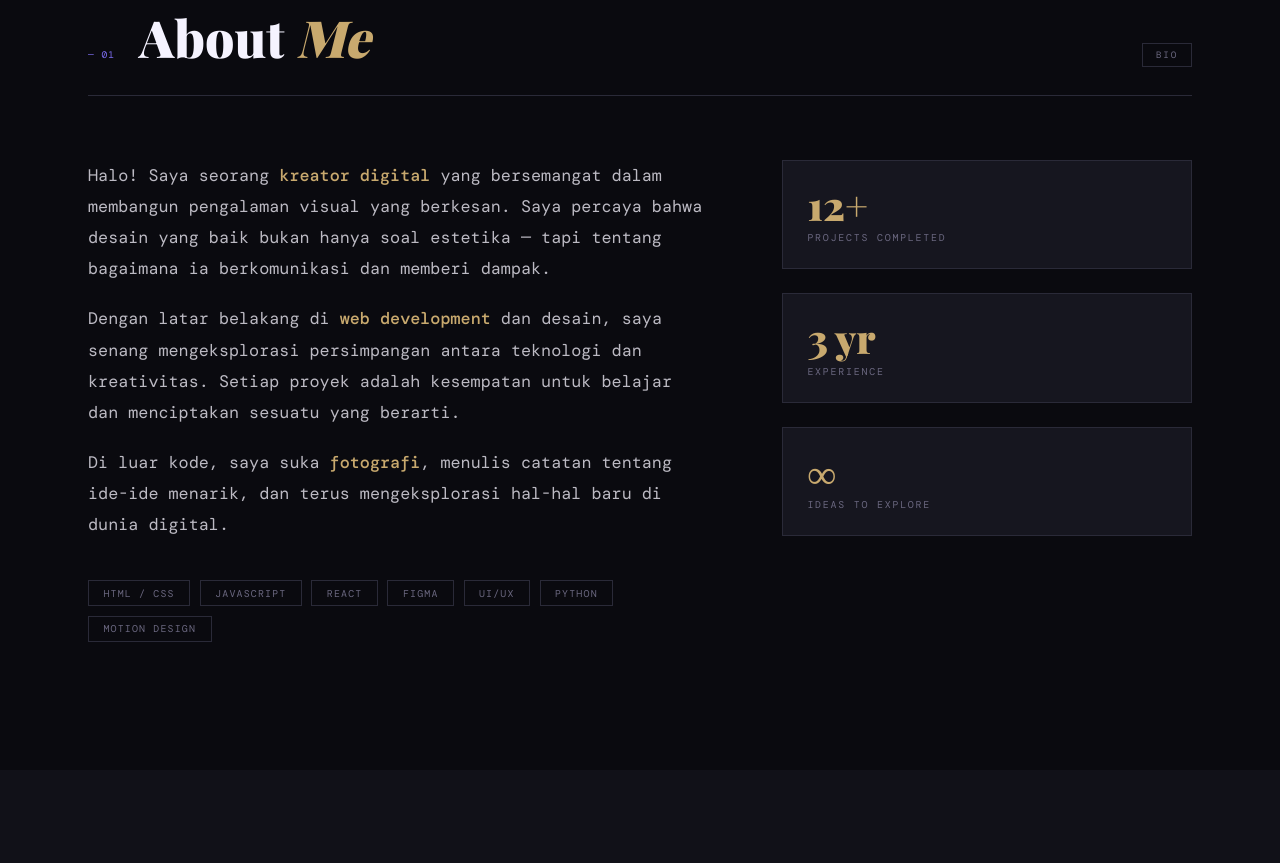
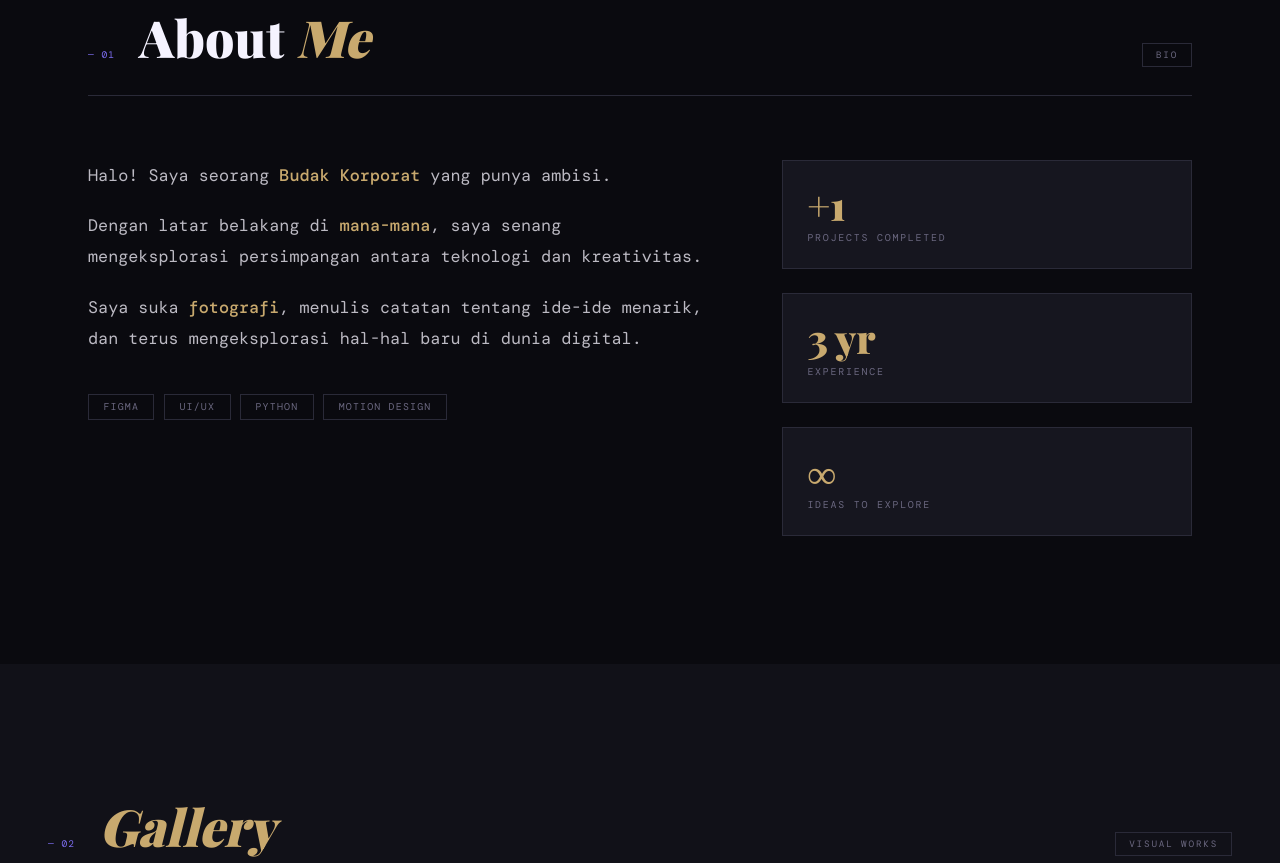
Before and after one commit to MAMAGHUF2ON/portfolio, a plain HTML site: page index.html in a window 1280 px wide. Shown: the part 925-1788 px from the top of the page. Drawn offline with nearby package versions, Linux system fonts and the light colour scheme; a web font is replaced by a local one.

Commit message:
Refactor HTML structure and update content

```diff
--- a/index.html
+++ b/index.html
@@ -65,7 +65,6 @@
     opacity: 0.4;
   }
 
-  /* ── NAVBAR ── */
   nav {
     position: fixed;
     top: 0; left: 0; right: 0;
@@ -314,7 +313,7 @@
     50% { opacity: 1; transform: scaleY(0.7); }
   }
 
-  /* ── SECTIONS GENERAL ── */
+
   section {
     padding: 8rem 3rem;
     max-width: 1200px;
@@ -359,7 +358,7 @@
     padding: 0.3rem 0.8rem;
   }
 
-  /* ── ABOUT ── */
+
   .about-grid {
     display: grid;
     grid-template-columns: 1.2fr 0.8fr;
@@ -455,7 +454,7 @@
     background: rgba(200,169,110,0.06);
   }
 
-  /* ── GALLERY ── */
+
   .gallery-grid {
     display: grid;
     grid-template-columns: repeat(3, 1fr);
@@ -839,19 +838,15 @@
     <div>
       <div class="about-bio fade-in">
         <p>
-          Halo! Saya seorang <span class="about-highlight">kreator digital</span> yang bersemangat dalam membangun pengalaman visual yang berkesan. Saya percaya bahwa desain yang baik bukan hanya soal estetika — tapi tentang bagaimana ia berkomunikasi dan memberi dampak.
+          Halo! Saya seorang <span class="about-highlight">Budak Korporat</span> yang punya ambisi.
+        <p>
+          Dengan latar belakang di <span class="about-highlight">mana-mana</span>, saya senang mengeksplorasi persimpangan antara teknologi dan kreativitas.
         </p>
         <p>
-          Dengan latar belakang di <span class="about-highlight">web development</span> dan desain, saya senang mengeksplorasi persimpangan antara teknologi dan kreativitas. Setiap proyek adalah kesempatan untuk belajar dan menciptakan sesuatu yang berarti.
-        </p>
-        <p>
-          Di luar kode, saya suka <span class="about-highlight">fotografi</span>, menulis catatan tentang ide-ide menarik, dan terus mengeksplorasi hal-hal baru di dunia digital.
+          Saya suka <span class="about-highlight">fotografi</span>, menulis catatan tentang ide-ide menarik, dan terus mengeksplorasi hal-hal baru di dunia digital.
         </p>
       </div>
       <div class="skills-row fade-in stagger-2">
-        <span class="skill-tag">HTML / CSS</span>
-        <span class="skill-tag">JavaScript</span>
-        <span class="skill-tag">React</span>
         <span class="skill-tag">Figma</span>
         <span class="skill-tag">UI/UX</span>
         <span class="skill-tag">Python</span>
@@ -860,7 +855,7 @@
     </div>
     <div class="about-stats">
       <div class="stat-item fade-in stagger-1">
-        <div class="stat-num">12+</div>
+        <div class="stat-num">+1</div>
         <div class="stat-label">Projects Completed</div>
       </div>
       <div class="stat-item fade-in stagger-2">
@@ -875,7 +870,7 @@
   </div>
 </section>
 
-<!-- ── GALLERY ── -->
+
 <section id="gallery" style="background: var(--bg2); max-width:100%; margin:0;">
   <div style="max-width:1200px; margin:0 auto;">
     <div class="section-header fade-in">
@@ -928,7 +923,7 @@
   </div>
 </section>
 
-<!-- ── PROJECTS ── -->
+
 <section id="projects">
   <div class="section-header fade-in">
     <span class="section-num">— 03</span>
@@ -995,7 +990,7 @@
   </div>
 </section>
 
-<!-- ── NOTES ── -->
+
 <section id="notes" style="background: var(--bg2); max-width:100%; margin:0; padding-bottom:6rem;">
   <div style="max-width:1200px; margin:0 auto; padding: 8rem 3rem;">
     <div class="section-header fade-in">
@@ -1064,7 +1059,7 @@
 
 <!-- ── FOOTER ── -->
 <footer>
-  <div class="footer-copy">© 2025 Portfolio. Dibuat dengan ♥ dan kopi.</div>
+  <div class="footer-copy">© 2025 Portfolio. Dibuat dengan kopi.</div>
   <div class="footer-links">
     <a href="#">GitHub</a>
     <a href="#">Instagram</a>
@@ -1074,7 +1069,7 @@
 </footer>
 
 <script>
-  // Custom Cursor
+
   const dot = document.getElementById('cursorDot');
   const ring = document.getElementById('cursorRing');
   let mouseX = 0, mouseY = 0;
```
